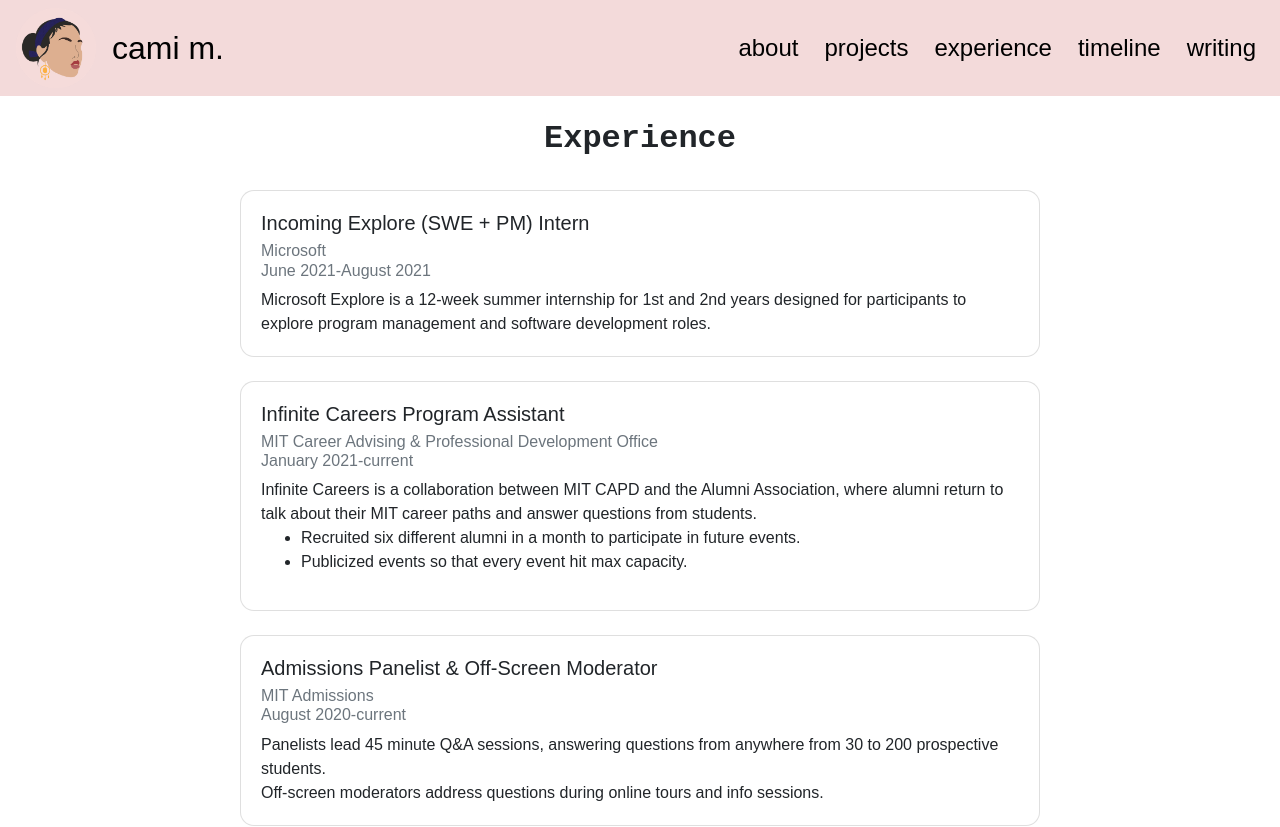
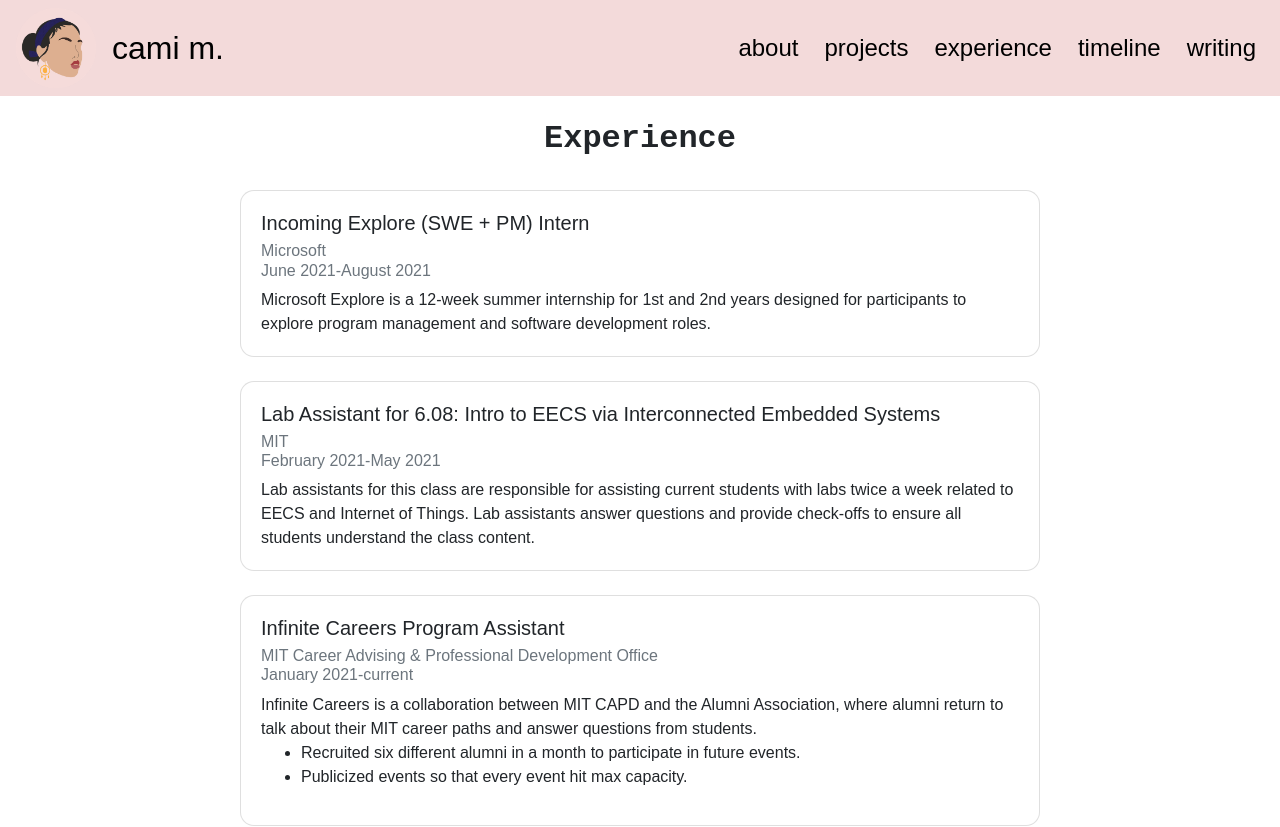
Before and after one commit to camimgh/jcamim, a React (Create React App) app: page /experience in a window 1280 px wide. Shown: the top 827 px of the page. Built offline with nearby package versions, Linux system fonts and the light colour scheme.

Commit message:
added 6.08 position

```diff
--- a/src/pages/Experience.js
+++ b/src/pages/Experience.js
@@ -29,6 +29,21 @@ class Experience extends Component {
                             <Card.Text>
                                 Microsoft Explore is a 12-week summer internship for 1st and 2nd years designed for participants
                                 to explore program management and software development roles.
+                            </Card.Text>
+                        </Card.Body>
+                    </Card>
+
+                    <Card>
+                        <Card.Body>
+                            <Card.Title>Lab Assistant for 6.08: Intro to EECS via Interconnected Embedded Systems</Card.Title>
+                            <Card.Subtitle className="mb-2 text-muted">MIT
+                            <br/>
+                            February 2021-May 2021</Card.Subtitle>
+                            <Card.Text>
+                                Lab assistants for this class are responsible for assisting current
+                                students with labs twice a week related to EECS and Internet of Things.
+                                Lab assistants answer questions and provide check-offs to ensure all students
+                                understand the class content.
                             </Card.Text>
                         </Card.Body>
                     </Card>
```
